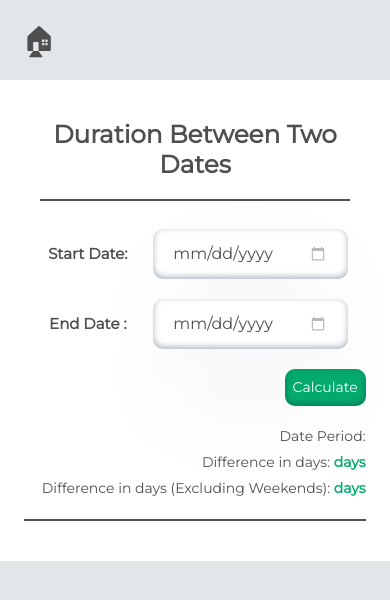
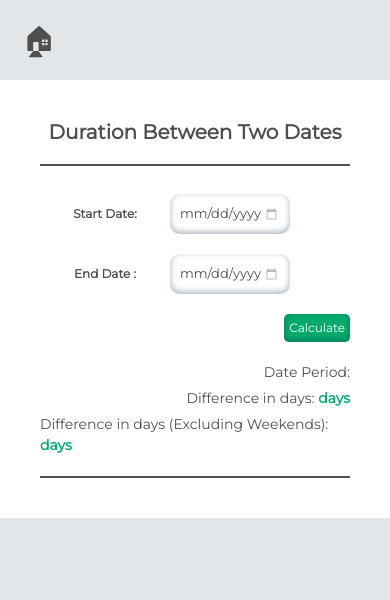
Before and after one commit to bansiKhokhariya/calculatorWeb, a React (Vite) app: page /dateAndTime/durationBetweenTwoDates in a window 390 px wide. Shown: the top 600 px of the page. Built offline with nearby package versions, Linux system fonts and the light colour scheme.

Commit message:
400px to small screen responsive

```diff
--- a/src/components/Calculator/CashCounter/CashCounter.css
+++ b/src/components/Calculator/CashCounter/CashCounter.css
@@ -15,3 +15,10 @@
         font-size: 16px;
     }
 }
+
+@media (max-width:400px) {
+    .cash-caculator-input{
+        width: 70px;
+        font-size: 14px;
+    }
+}
--- a/src/components/Calculator/PercentageCalculator/PercentageCalculator.css
+++ b/src/components/Calculator/PercentageCalculator/PercentageCalculator.css
@@ -32,6 +32,7 @@
     width: 100%;
     padding-bottom: 20px;
     border-bottom: 2px solid var(--textColor);
+    font-size: 40px;
 }
 
 .percentage-caculator-main-box {
@@ -113,9 +114,16 @@
     gap: 5px;
 }
 
+@media (max-width:750px) {
 
+    .percentage-caculator-title {
+        font-size: 30px;
+    }
 
-@media (max-width:750px) {
+    .percentage-caculator-innerTitle {
+        font-size: 18px;
+    }
+
     .percentage-caculator-section {
         width: 100%;
         box-shadow: none;
@@ -146,3 +154,31 @@
         padding: 8px;
     }
 }
+
+@media (max-width:400px) {
+
+    .percentage-caculator-title {
+        font-size: 20px;
+    }
+    .percentage-caculator-input {
+        width: 120px;
+        height: 40px;
+        font-size: 13px;
+        padding: 10px;
+    }
+
+    .percentage-caculator-lable {
+        width: 130px;
+        font-size: 12px;
+    }
+
+    .percentage-input-box {
+        gap: 0px;
+    }
+
+    .percentage-button {
+        font-size: 12px;
+        border-radius: 5px;
+        padding: 5px;
+    }
+}
--- a/src/components/Calculator/UnitConverter/UnitConverter.css
+++ b/src/components/Calculator/UnitConverter/UnitConverter.css
@@ -43,3 +43,24 @@
         width: 300px;
     }
 }
+
+@media (max-width:400px) {
+
+    .currency-select-input {
+        width: 120px;
+        font-size: 12px;
+        padding: 10px;
+    }
+
+    .unitConversion-label {
+        font-size: 16px;
+    }
+
+    .unitConversion-input {
+        width: 200px;
+        font-size: 14px;
+    }
+    .conversion{
+        gap: 10px;
+    }
+}
--- a/src/components/DateAndTime/DateAddSubtract/DateAddSubtract.css
+++ b/src/components/DateAndTime/DateAddSubtract/DateAddSubtract.css
@@ -32,3 +32,23 @@
     justify-content: center;
     align-items: center;
 }
+
+
+
+@media (max-width:400px) {
+    .dateAddSubtractNumberInput {
+        width: 70px;
+        height: 40px;
+        font-size: 14px;
+        padding: 10px;
+    }
+
+    .dateAddSubtractButton {
+        width: 20px;
+        height: 20px;
+        font-size: 20px;
+    }
+    .input-radio-box-label {
+        font-size: 14px;
+    }
+}
```
